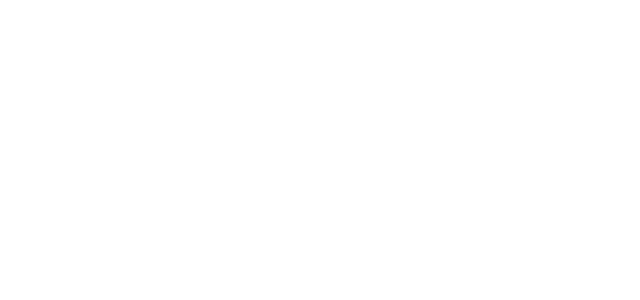
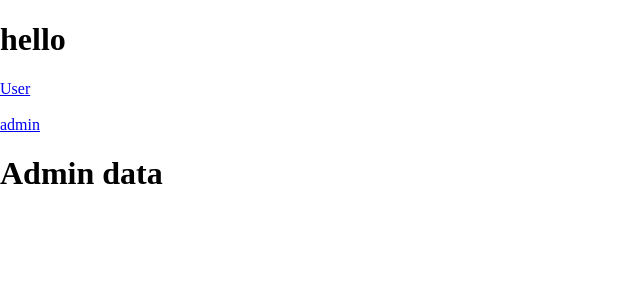
Before and after one commit to shubhsjain/Angular, an Angular app: page /admin in a window 1280 px wide. Before the commit this address led to /. Shown: the top 300 px of the page, without its empty margins (0-640 px from the left). Built offline with nearby package versions, Linux system fonts and the light colour scheme.

Commit message:
routing basic

```diff
--- /dev/null
+++ b/src/app/admin/admin.component.html
@@ -0,0 +1 @@
+<h1>Admin data</h1>
--- /dev/null
+++ b/src/app/admin/admin.component.ts
@@ -0,0 +1,15 @@
+import { Component, OnInit } from '@angular/core';
+
+@Component({
+  selector: 'app-admin',
+  templateUrl: './admin.component.html',
+  styleUrls: ['./admin.component.css']
+})
+export class AdminComponent implements OnInit {
+
+  constructor() { }
+
+  ngOnInit(): void {
+  }
+
+}
--- a/src/app/app-routing.module.ts
+++ b/src/app/app-routing.module.ts
@@ -1,7 +1,18 @@
 import { NgModule } from '@angular/core';
 import { Routes, RouterModule } from '@angular/router';
+import { UsersComponent } from './users/users.component'
+import {AdminComponent} from './admin/admin.component'
 
-const routes: Routes = [];
+const routes: Routes = [
+  {
+    path: 'user',
+    component :UsersComponent
+  },
+  {
+    path: 'admin',
+    component : AdminComponent
+  }
+];
 
 @NgModule({
   imports: [RouterModule.forRoot(routes)],
--- a/src/app/app.component.html
+++ b/src/app/app.component.html
@@ -153,6 +153,9 @@
 <h2> {{name | lowercase}} &nbsp;&nbsp;&nbsp; :- all small letters </h2> -->
 
 
+  <h1>hello</h1>
+   <a routerLink="user"> User  </a>
+   <br><br>
+   <a routerLink="admin">admin</a>
 
-
-<!-- <router-outlet></router-outlet> -->
+<router-outlet></router-outlet>
--- a/src/app/app.module.ts
+++ b/src/app/app.module.ts
@@ -4,12 +4,14 @@ import { NgModule } from '@angular/core';
 import { AppRoutingModule } from './app-routing.module';
 import { AppComponent } from './app.component';
 import {FormsModule} from '@angular/forms';
-import { UsersComponent } from './users/users.component'
+import { UsersComponent } from './users/users.component';
+import { AdminComponent } from './admin/admin.component'
 
 @NgModule({
   declarations: [
     AppComponent,
-    UsersComponent
+    UsersComponent,
+    AdminComponent
   ],
   imports: [
     BrowserModule,
--- a/src/app/users/users.component.html
+++ b/src/app/users/users.component.html
@@ -16,3 +16,6 @@
 <h1>child Component</h1>
 
 <button (click)= " sendData() " >send data child to parent</button> -->
+
+
+<h1>User Data</h1>
```
Also changed, not shown: src/app/admin/admin.component.css (added), 1 other file (tests, documents, lock files or other folders).
